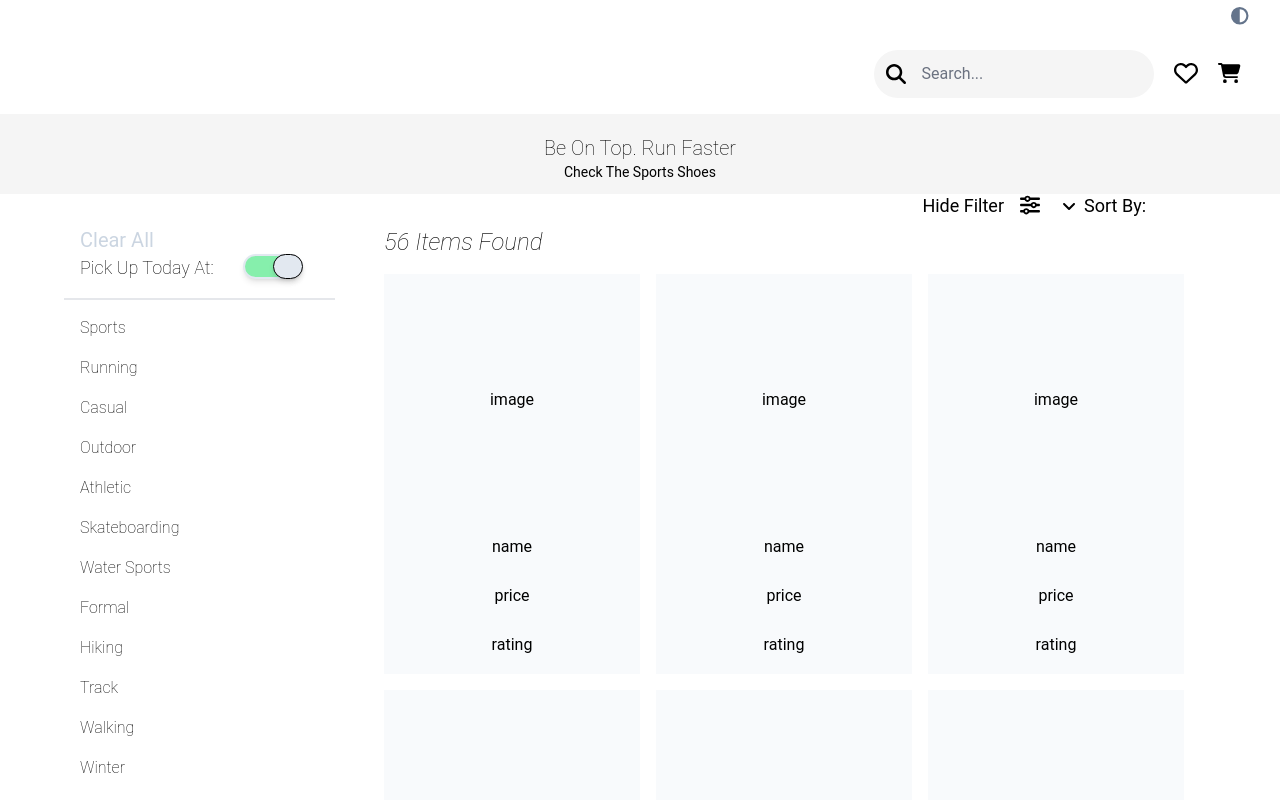
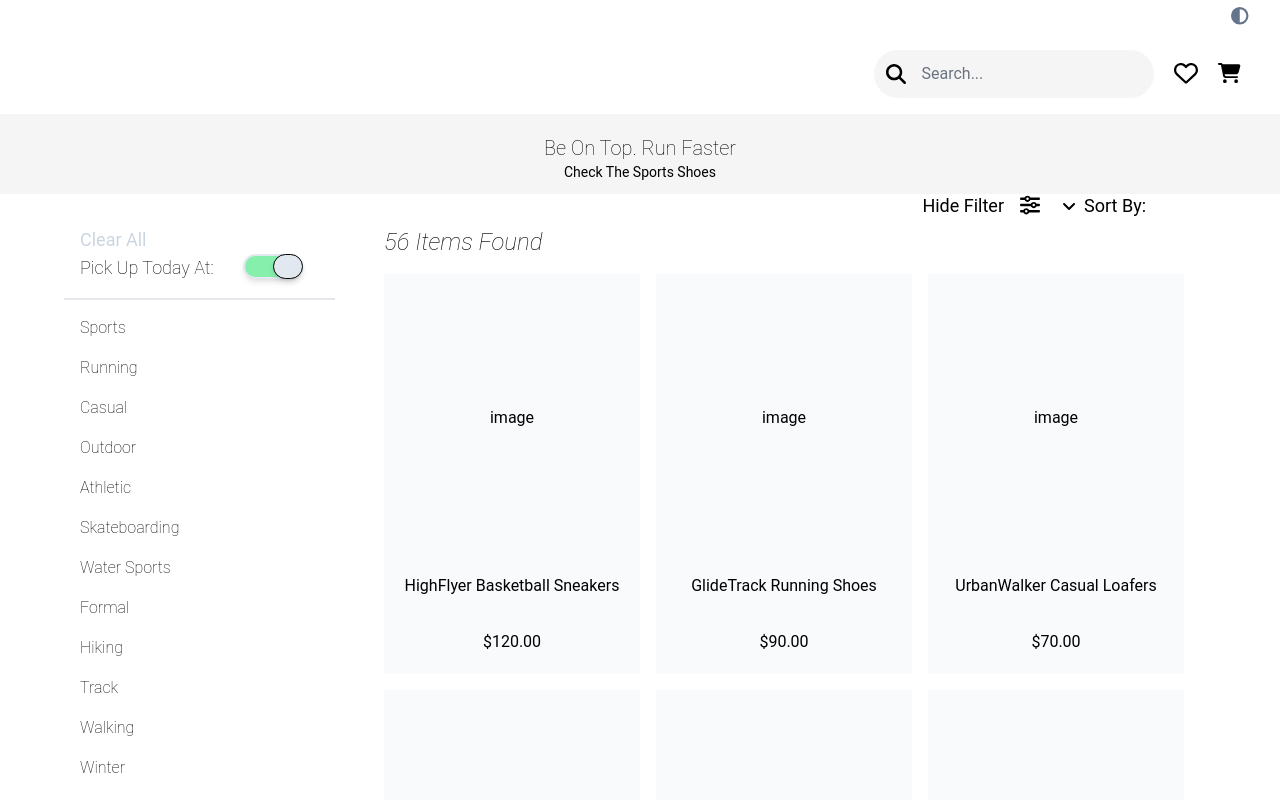
Before and after one commit to mSharifHub/e-commerce, a React (Create React App) app: page / in a window 1280 px wide. Both pictures are taken after a click on the element 273 px from the left and 239 px from the top of the page. Shown: the top 800 px of the page. Built offline with nearby package versions, Linux system fonts and the light colour scheme.

Commit message:
#Refractored- removed unused files #1.7 implementing the modal product

```diff
--- a/src/components/filter/Filter.jsx
+++ b/src/components/filter/Filter.jsx
@@ -35,7 +35,7 @@ export function Filter() {
         <button
           type="button"
           onClick={handleRemoveFilters}
-          className=" flex justify-start mx-4 capitalize cursor-pointer transition-colors duration-75 text-slate-300 text-xl hover:text-slate-900"
+          className=" flex justify-start mx-4 capitalize cursor-pointer transition-colors duration-75 text-slate-300 text-lg hover:text-slate-900"
         >
           clear all
         </button>
--- a/src/components/filter/filterHelperMenu/FilterHelperMenu.jsx
+++ /dev/null
@@ -1,34 +0,0 @@
-/* eslint-disable jsx-a11y/mouse-events-have-key-events */
-/* eslint-disable jsx-a11y/no-static-element-interactions */
-import { useState } from "react";
-import { reusePort } from "../../../helpers/ModalHelpers/reusePort";
-
-export default function FilterHelperModal({ label, Component, modalStyle }) {
-  const [isVisible, setIsVisible] = useState(false);
-
-  const toggle = (event) => {
-    if (event) {
-      event.preventDefault();
-    }
-    setIsVisible((prev) => !prev);
-  };
-
-  const modal = (
-    <div className={modalStyle}>
-      <Component />
-    </div>
-  );
-
-  return (
-    <>
-      <div onMouseEnter={toggle} onMouseLeave={toggle}>
-        <div>
-          <span className="hover:border-b-2 border-black cursor-pointer ">
-            {label}
-          </span>
-        </div>
-      </div>
-      {isVisible && reusePort(modal)}
-    </>
-  );
-}
--- a/src/components/gridDisplay/GridDisplay.jsx
+++ b/src/components/gridDisplay/GridDisplay.jsx
@@ -144,7 +144,10 @@ export function GridDisplay() {
         {filteredProducts.map((product) => (
           <React.Fragment key={product.id}>
             <div className="flex justify-center items-center">
-              <Product productsLen={filteredProducts.length} />
+              <Product
+                productsLen={filteredProducts.length}
+                product={product}
+              />
             </div>
           </React.Fragment>
         ))}
--- a/src/components/products/Product.jsx
+++ b/src/components/products/Product.jsx
@@ -1,16 +1,33 @@
+/* eslint-disable jsx-a11y/no-static-element-interactions */
+/* eslint-disable jsx-a11y/click-events-have-key-events */
+import { useState } from "react";
 import { productSizeHelper } from "../../helpers/filter_helpers/filterHelpers";
+import { reusePort } from "../../helpers/ModalHelpers/reusePort";
+import ProductModal from "./ProductModal";
 
-export default function Product({ productsLen }) {
+export default function Product({ productsLen, product }) {
+  const [modal, setModalVisible] = useState(false);
+
+  const onModalVisible = () => {
+    setModalVisible((prev) => !prev);
+  };
+
   return (
     <>
       {/* content outside */}
-      <div className={productSizeHelper(productsLen)}>
+      <div
+        className={productSizeHelper(productsLen)}
+        onClick={() => console.log(product.name)}
+      >
         {/* content inside structured as grid */}
-        <div className="grid grid-rows-[1fr_0.2fr_0.2fr_0.2fr] m-1 ">
+        <div className="grid grid-rows-[1fr_0.2fr_0.2fr] m-1 ">
           <div className=" flex justify-center items-center ">image</div>
-          <div className=" flex justify-center items-center ">name</div>
-          <div className=" flex justify-center items-center ">price</div>
-          <div className=" flex justify-center items-center ">rating</div>
+          <div className=" flex justify-center items-center ">
+            {product.name}
+          </div>
+          <div className=" flex justify-center items-center ">
+            {product.price}
+          </div>
         </div>
       </div>
     </>
--- /dev/null
+++ b/src/components/products/ProductModal.jsx
@@ -0,0 +1,7 @@
+export default function ProductModal({ productInfo }) {
+  return (
+    <div className="absolute top-0 inset-0 h-screen w-screen bg-red-500 z-50">
+      {productInfo.name}
+    </div>
+  );
+}
```
